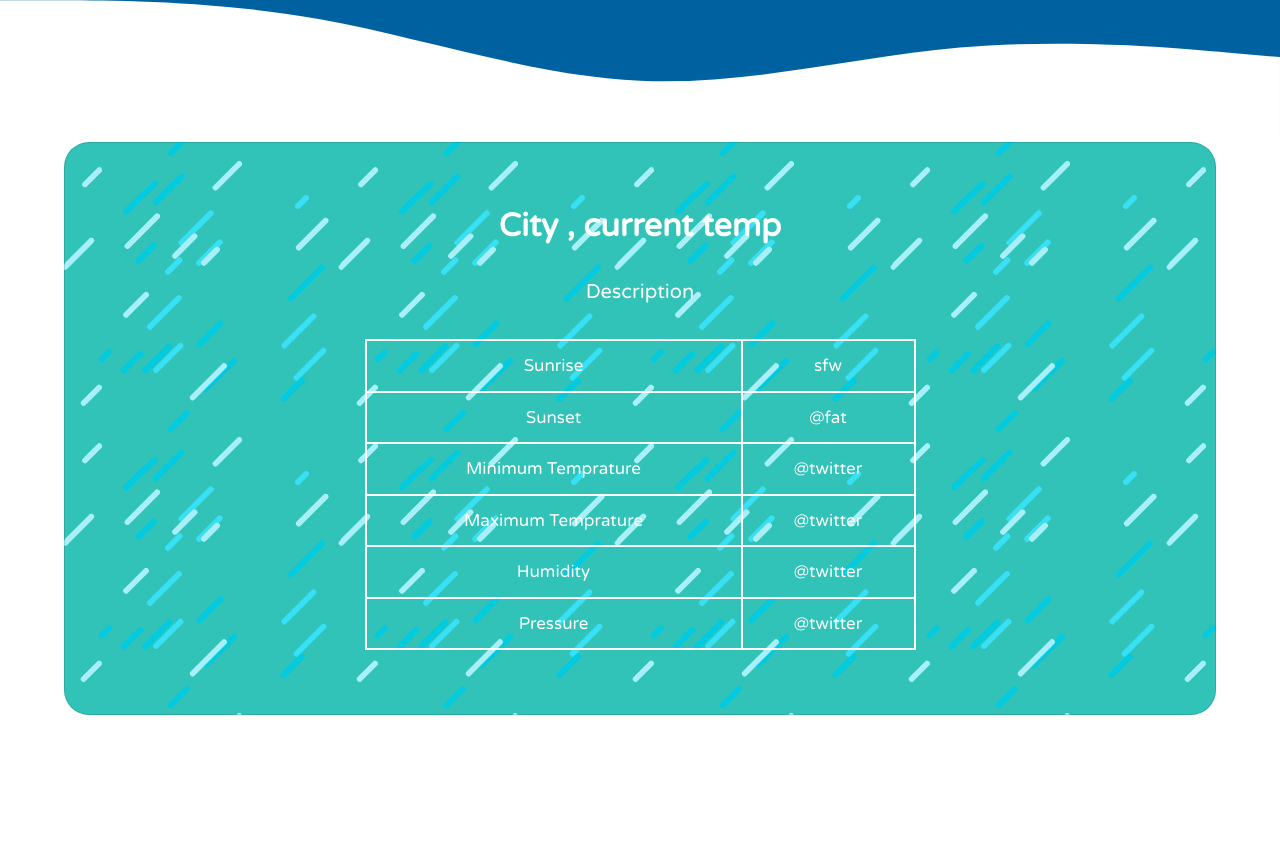
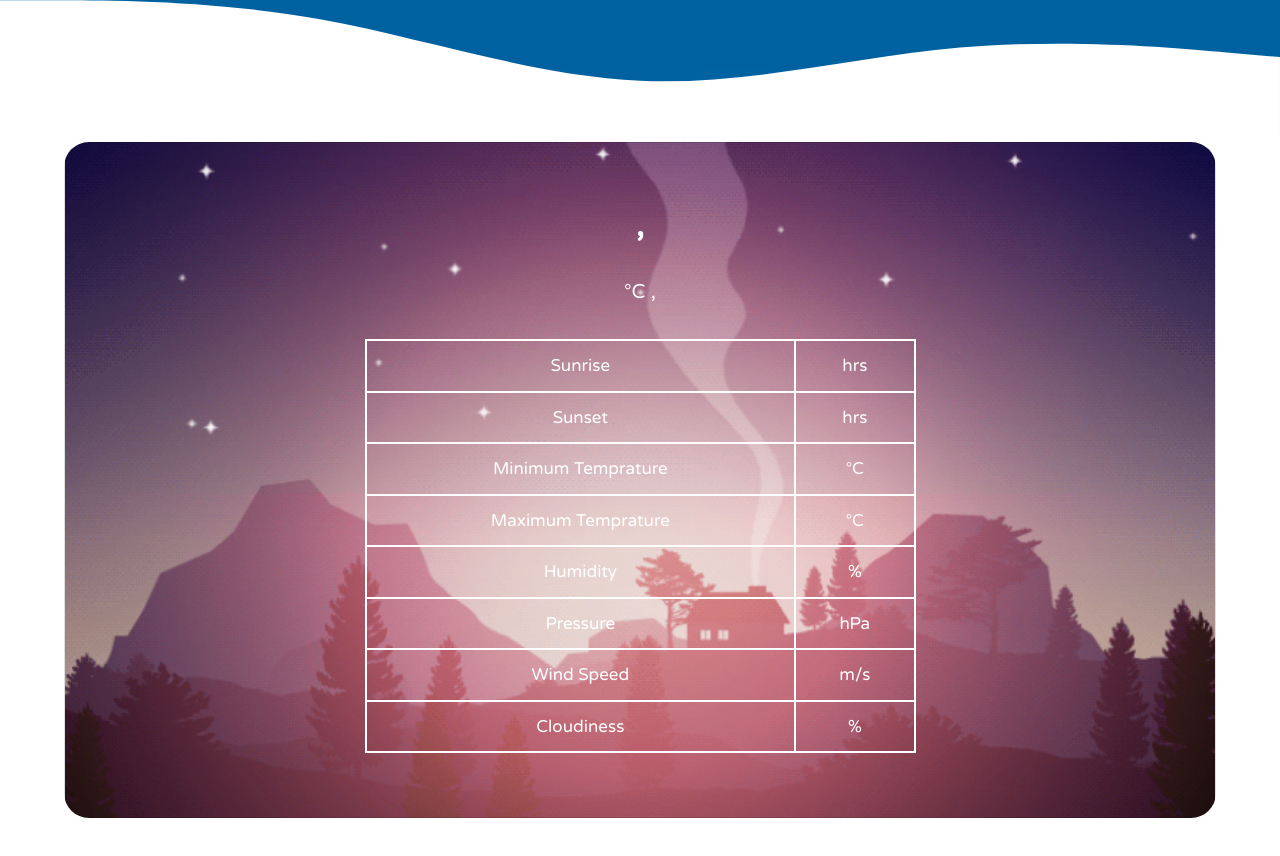
Before and after one commit to Debdatta123/WeatherApp, a React (Create React App) app: page / in a window 1280 px wide. Shown: the part 434-1290 px from the top of the page. Before the commit the page ends 1197 px from the top, so only its background shows below. Built offline with nearby package versions, Linux system fonts and the light colour scheme.

Commit message:
functionality of midsection added

```diff
--- a/public/index.html
+++ b/public/index.html
@@ -16,5 +16,7 @@
   <body>
     <div id="root"></div>
     <script src="../src/index.js" type="text/jsx"></script>
+    <!-- <script src="http://code.jquery.com/jquery-1.11.0.min.js"></script> -->
   </body>
+
 </html>
--- a/public/styles.css
+++ b/public/styles.css
@@ -129,7 +129,10 @@ text-align: center;
     }
 
     .jb{
-      background: url(w1.gif);
+      background: url(w3.gif);
+      background-repeat: no-repeat;
+      background-position: center;
+      background-size: cover;
       width:90%;
       position: relative;
       left:5%;
@@ -165,3 +168,8 @@ text-align: center;
 table.table-bordered > tbody > tr > td{
     border:2px solid white;
 }
+
+button:focus {
+  outline: none;
+  box-shadow: none;
+}
--- a/src/components/App.jsx
+++ b/src/components/App.jsx
@@ -2,27 +2,108 @@ import React from "react";
 import Topsection from "./Topsection";
 import Midsection from "./Midsection";
 
-// var createReactClass = require('create-react-class');
 
 const API_key="9af22302fcc9e61a4f1b320749b26244"
 class App extends React.Component{
-// constructor(){
-//   super();
-//   this.state={};
-//   this.getWeather();
-// }
+constructor(){
+  super();
+  this.state={
+    city:undefined,
+    country:undefined,
+    main:undefined,
+    celsius:undefined,
+    temp_max:undefined,
+    temp_min:undefined,
+    humidity:undefined,
+    pressure:undefined,
+    description:"",
+    sunrise:undefined,
+    sunset:undefined,
+    speed:undefined,
+    cloud:undefined,
+    error:false
+  };
 
-getWeather=async () =>{
-  const api_call=await fetch('https://samples.openweathermap.org/data/2.5/weather?q=London,uk&appid=70f846b34231239ba4dd4fc5f0e0fe8d');
+}
+
+calCelsius(temp){
+  let c=Math.floor(temp-273.15);
+  return c;
+}
+
+calhrmin(n){
+        let day = n / (24 * 3600);
+        n = n % (24 * 3600);
+        let hour = n / 3600;
+        n %= 3600;
+        let minutes = n / 60 ;
+        n %= 60;
+        let seconds = n;
+        if(hour<10)
+        return("0"+ hour.toString().split(".")[0] + ":"  + minutes.toString().split(".")[0] + ":" + seconds.toString());
+        else if(minutes<10)
+        return( hour.toString().split(".")[0] + ":0"  + minutes.toString().split(".")[0] + ":" + seconds.toString());
+        else if(seconds<10)
+        return( hour.toString().split(".")[0] + ":"  + minutes.toString().split(".")[0] + ":0" + seconds.toString());
+        else
+        return(hour.toString().split(".")[0] + ":"  + minutes.toString().split(".")[0] + ":" + seconds.toString());
+
+}
+
+capital(string){
+   return(string[0].toUpperCase() + string.slice(1));
+
+}
+
+getWeather=async (e) =>{
+  e.preventDefault();
+  const city=e.target.elements.city.value;
+  // const country='in';
+  if(city){
+  const api_call=await fetch("http://samples.openweathermap.org/data/2.5/weather?q=$(city),in&appid=70f846b34231239ba4dd4fc5f0e0fe8d");
   const response=await api_call.json();
   console.log(response);
+  this.setState({
+    city:response.name,
+    country:response.sys.country,
+    celsius: this.calCelsius(response.main.temp),
+    temp_max:this.calCelsius(response.main.temp_max),
+    temp_min:this.calCelsius(response.main.temp_min),
+    pressure:response.main.pressure,
+    humidity:response.main.humidity,
+    sunrise:this.calhrmin(response.sys.sunrise),
+    sunset:this.calhrmin(response.sys.sunset),
+    speed:response.wind.speed,
+    cloud:response.clouds.all,
+    description:this.capital(response.weather[0].description)
+  });
+  }
+  else{
+this.setStateState({error:true})
+  }
 }
 
 render(){
 return(
   <div>
-  <Topsection />
-  <Midsection />
+  <Topsection
+    loadweather={this.getWeather}
+    error={this.state.error}
+  />
+  <Midsection
+    city={this.state.city}
+    country={this.state.country}
+    temp_celsius={this.state.celsius}
+    temp_max={this.state.temp_max}
+    temp_min={this.state.temp_min}
+    description={this.state.description}
+    pressure={this.state.pressure}
+    humidity={this.state.humidity}
+    sunrise={this.state.sunrise}
+    sunset={this.state.sunset}
+    speed={this.state.speed}
+    cloud={this.state.cloud}
+   />
 </div>
 );
 }
--- a/src/components/Midsection.jsx
+++ b/src/components/Midsection.jsx
@@ -1,40 +1,49 @@
 import React from "react";
 
 
-function Midsection() {
+function Midsection(props) {
     return(
 <div className="jumbotron card card-image jb">
 <div className="text-white text-center py-5 px-4">
   <div>
-    <h2 className="card-title h1-responsive pt-3 mb-5 font-bold"><strong>City , current temp</strong></h2>
-    <p className="para">Description</p>
+    <h2 className="card-title h1-responsive pt-3 mb-5 font-bold"><strong>{props.city} , {props.country}</strong></h2>
+    <p className="para">{props.temp_celsius} &deg;C , {props.description}</p>
 
     <table className="table table-bordered">
   <tbody>
     <tr>
       <td >Sunrise</td>
-      <td>sfw</td>
+    <td>{props.sunrise} hrs</td>
     </tr>
     <tr>
       <td>Sunset</td>
-      <td>@fat</td>
+      <td>{props.sunset} hrs</td>
     </tr>
     <tr>
       <td>Minimum Temprature</td>
-      <td>@twitter</td>
+      <td>{props.temp_min} &deg;C</td>
     </tr>
     <tr>
       <td>Maximum Temprature</td>
-      <td>@twitter</td>
+      <td>{props.temp_max} &deg;C</td>
     </tr>
     <tr>
       <td>Humidity</td>
-      <td>@twitter</td>
+    <td>{props.humidity} %</td>
     </tr>
     <tr>
       <td>Pressure</td>
-      <td>@twitter</td>
+    <td>{props.pressure} hPa</td>
     </tr>
+    <tr>
+      <td>Wind Speed</td>
+    <td>{props.speed} m/s</td>
+    </tr>
+    <tr>
+      <td>Cloudiness</td>
+    <td>{props.cloud} %</td>
+    </tr>
+
   </tbody>
 </table>
   </div>
--- a/src/components/Topsection.jsx
+++ b/src/components/Topsection.jsx
@@ -11,14 +11,15 @@ import React from "react";
 //   }
 // }));
 
-function Topsection() {
+function Topsection(props) {
   // const classes = useStyles();
   return (
     <div className="curved">
       <h1>Welcome to weather app</h1>
       <p>Find weather</p>
-      <form >
-      <input className="i1" type="text" placeholder="Enter City"></input><br />
+    <div>{props.error? error():null}</div>
+      <form onSubmit={props.loadweather}>
+      <input className="i1" type="text" placeholder="Enter City" name="city" autoComplete="off"></input><br />
       <button className="i2" type="submit" >get weather</button>
         </form>
         <a className="b1" href="#">Weather News</a>
@@ -38,4 +39,12 @@ function Topsection() {
   );
 }
 
+function error(){
+  return(
+<div className="alert alert-danger mx-5" role="alert">
+  Please Enter City Correctly !!!
+</div>
+  );
+}
+
 export default Topsection;
```
Also changed, not shown: src/index.js (+8 -1 lines), public/w2.gif (added), public/w3.gif (added).
